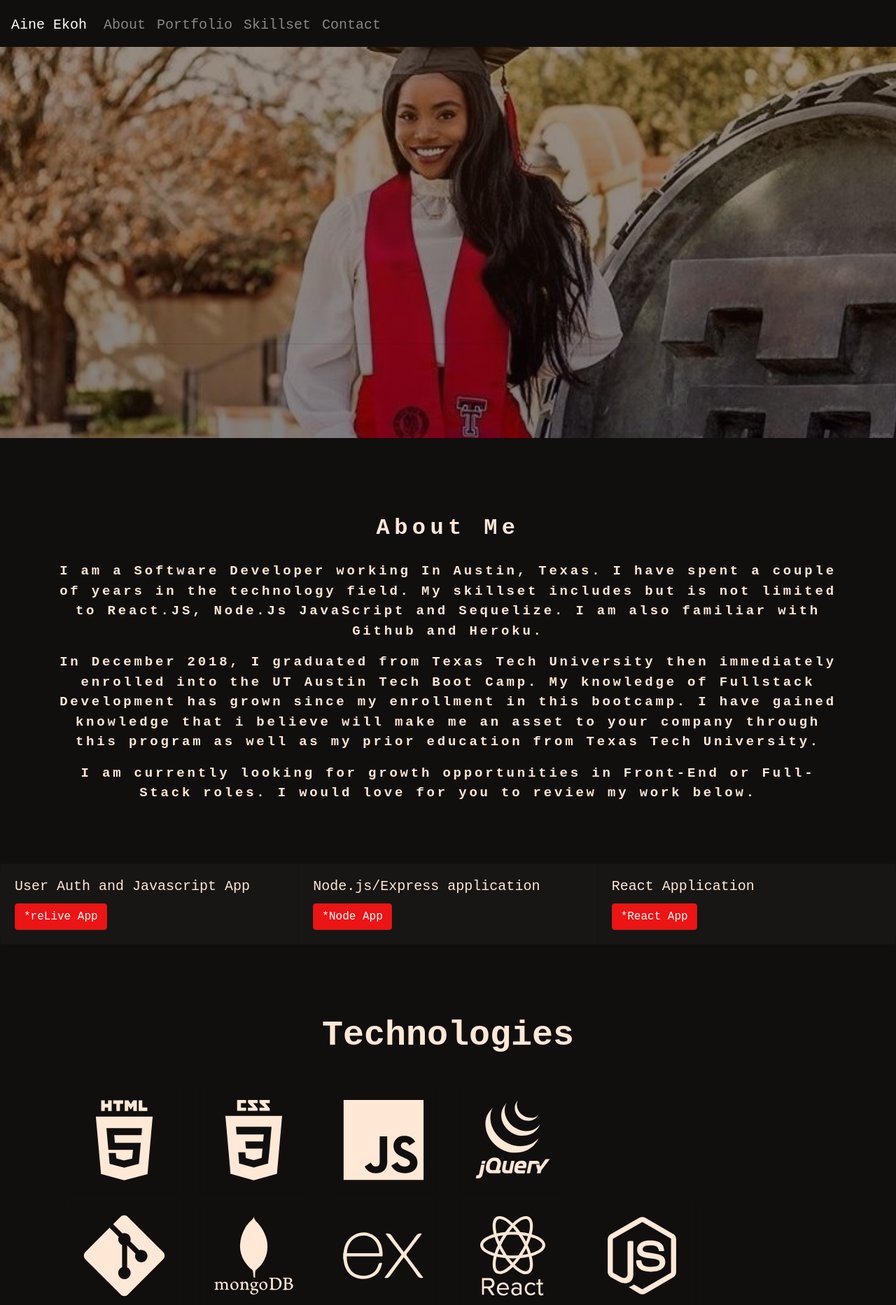
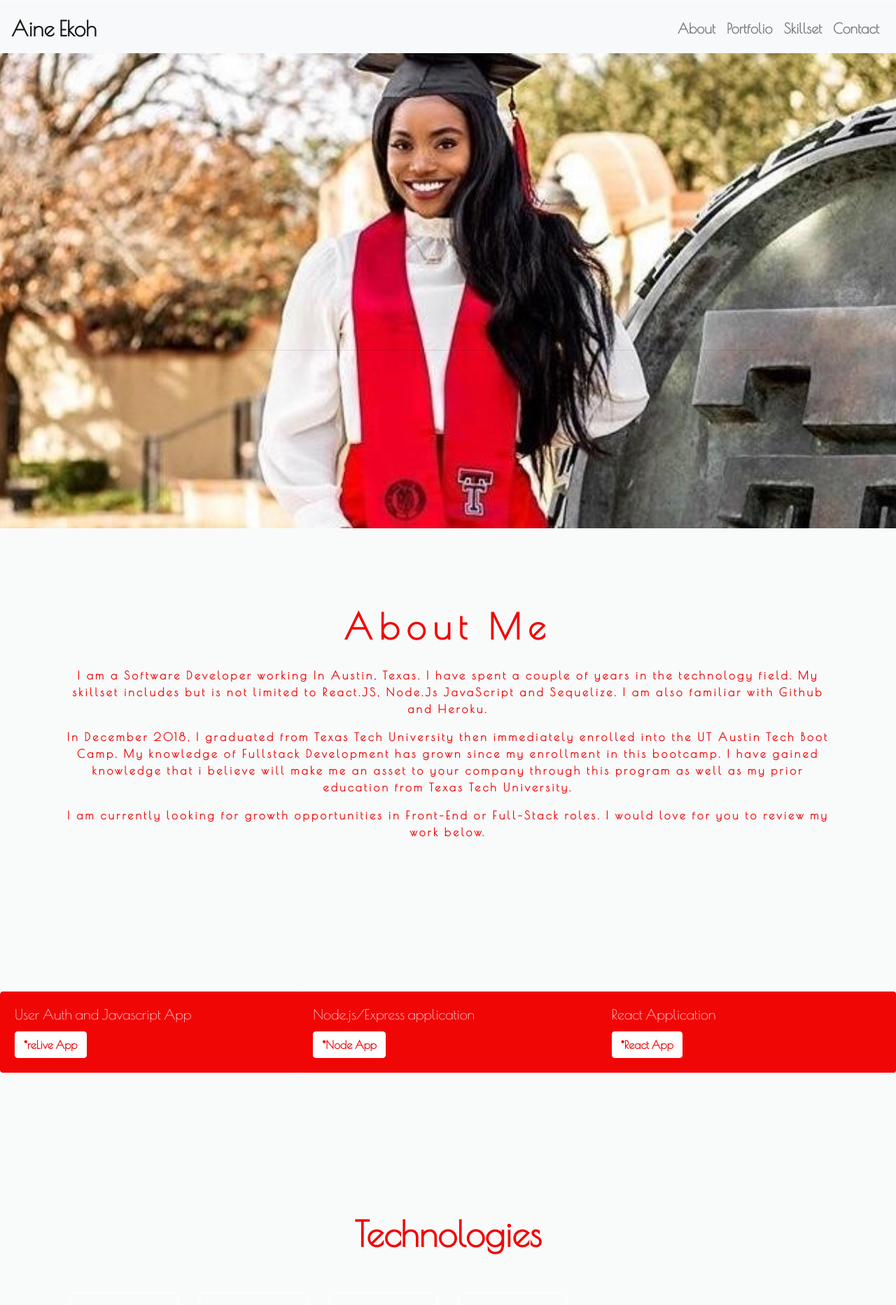
Before and after one commit to aekoh/AineReactPortfolio, a React (Create React App) app: page / in a window 1280 px wide. Shown: the top 1865 px of the page at 70% size. Built offline with nearby package versions, Linux system fonts and the light colour scheme.

Commit message:
changed style css

```diff
--- a/public/index.html
+++ b/public/index.html
@@ -10,12 +10,14 @@
       user's mobile device or desktop. See https://developers.google.com/web/fundamentals/web-app-manifest/
     -->
     <link rel="manifest" href="%PUBLIC_URL%/manifest.json" />
+
     <link
   rel="stylesheet"
   href="https://maxcdn.bootstrapcdn.com/bootstrap/4.3.1/css/bootstrap.min.css"
   integrity="sha384-ggOyR0iXCbMQv3Xipma34MD+dH/1fQ784/j6cY/iJTQUOhcWr7x9JvoRxT2MZw1T"
   crossorigin="anonymous"
 />
+<link href="https://fonts.googleapis.com/css?family=Poiret+One&display=swap" rel="stylesheet">
     <!--
       Notice the use of %PUBLIC_URL% in the tags above.
       It will be replaced with the URL of the `public` folder during the build.
--- a/src/components/About/About.css
+++ b/src/components/About/About.css
@@ -1,26 +1,31 @@
 .pStyle {
-    font-family: monospace;
+    font-family: 'Poiret One', cursive;
     letter-spacing: 0.2em;
 
 }
 
 h2 {
     letter-spacing: 0.2em;
-    font-family: monospace;
+    font-family: 'Poiret One', cursive;
     padding-bottom: 20px;
 
 }
 
 #aboutMe  {
     text-align: center;
-    padding-bottom: 70px;
+    padding-bottom: 200px;
     padding-top: 110px;
-    font-size: 19px;
-    font-family: monospace;
+    font-size: 16px;
+    font-family: 'Poiret One', cursive;
     letter-spacing: 0.2em;
-    color: #ffe8d5;
+    color: #f10606;
 }
 
 #p2, #p3 {
-    color: #ffe8d5;
+    color: #f10606;
 }
+
+.aboutMeStyle {
+    font-family: 'Poiret One', cursive;
+    font-size: 50px;
+}
--- a/src/components/About/About.js
+++ b/src/components/About/About.js
@@ -9,7 +9,7 @@ function About() {
     return (
         <div className="page-section" id="about">
         <div className="container" id="aboutMe">
-          <h2 className=" font-weight-bold">About Me</h2>
+          <h2 className="aboutMeStyle font-weight-bold">About Me</h2>
           <p className="pStyle font-weight-bold">
             I am a Software Developer working In Austin, Texas. I have spent
             a couple of years in the technology field. My skillset includes but is not
--- a/src/components/Contact/Contact.css
+++ b/src/components/Contact/Contact.css
@@ -1,20 +1,20 @@
 #contact {
-    padding-top: 30x;
+    padding-top: 40x;
     padding-bottom: 100px;
-    color: #ffe8d5;
+    color: #f10606;
     font-weight: 20px;
-    font-family: monospace;
+    font-family: 'Poiret One', cursive;
     font-size: 20px;
 }
 
 #email {
-    color:#ffe8d5;
+    color:#f10606;
 }
 
 h2 {
-    font-family: monospace;
+    font-family: 'Poiret One', cursive;
 }
 
 .icons {
-    color:rgb(193, 9, 9);
+    color:#f10606;
 }
--- a/src/components/Main/Main.css
+++ b/src/components/Main/Main.css
@@ -1,9 +1,7 @@
 header.masthead {
     padding-top: 25rem;
-    padding-bottom: calc(10rem - 50px);
-    background: linear-gradient(to bottom,
-    rgba(48, 25, 3, 0.5) 0%,
-    rgba(8, 0, 7, 0.5) 100%),
+    padding-bottom: calc(20rem - 90px);
+    background:
         url("./assets/Aine.jfif");
     background-position: center;
     background-repeat: no-repeat;
--- a/src/components/Navv/Navv.css
+++ b/src/components/Navv/Navv.css
@@ -1,11 +1,26 @@
 body {
     padding-top: 5px;
-    background-color: rgb(17, 14, 14);
-    color: #ffe8d5;
-    font-family: monospace;
+    background-color: rgb(249, 251, 251);
+    color: #000000;
+    font-family: 'Poiret One', cursive;
     font-size: 20px;
 }
 
 .bg-dark {
-    background-color: rgb(17, 14, 14) !important;
+    background-color: rgb(249, 251, 251) !important;
+
 }
+
+.homeName, .navSet {
+    font-family: 'Poiret One', cursive;
+    font-size: 20px;
+}
+
+.homeName {
+ font-size: 30px;
+ color:black;
+
+}
+ .test {
+    color:black;
+}
--- a/src/components/Navv/Navv.js
+++ b/src/components/Navv/Navv.js
@@ -11,15 +11,17 @@ import './Navv.css'
 
 function Navv() {
     return (
-<Navbar collapseOnSelect expand="lg" bg="dark" id="" variant="dark" className="navColor">
-  <Navbar.Brand href="#home">Aine Ekoh</Navbar.Brand>
+<Navbar collapseOnSelect expand="lg" bg="light" variant="light" className="navSet">
+  <Navbar.Brand className='homeName font-weight-bold' href="#home">Aine Ekoh</Navbar.Brand>
   <Navbar.Toggle aria-controls="responsive-navbar-nav" />
   <Navbar.Collapse id="responsive-navbar-nav">
     <Nav className="mr-auto">
-    <Nav.Link href="#aboutMe">About </Nav.Link>
-      <Nav.Link href="#cardDeck">Portfolio </Nav.Link>
-      <Nav.Link href="#skills">Skillset</Nav.Link>
-     <Nav.Link href="#contact">Contact</Nav.Link>
+    </Nav>
+    <Nav className='test'>
+    <Nav.Link className='font-weight-bold' href="#aboutMe">About </Nav.Link>
+      <Nav.Link className='font-weight-bold' href="#cardDeck">Portfolio </Nav.Link>
+      <Nav.Link className='font-weight-bold' href="#skills">Skillset</Nav.Link>
+     <Nav.Link className='font-weight-bold' href="#contact">Contact</Nav.Link>
     </Nav>
 
   </Navbar.Collapse>
--- a/src/components/Portfolio/Portfolio.css
+++ b/src/components/Portfolio/Portfolio.css
@@ -1,14 +1,17 @@
 
 
 #reliveButton, #nodeButton, #reactButton {
-    background-color:rgb(236, 20, 20);
-    border-color: rgb(187, 33, 28);
+    background-color:white;
+    border-color: white;
 
 }
 #reliveColor, #nodeColor {
-    color: white;
+    color: #f10606;
 }
 
 .relivebg, .nodebg, .reactbg {
-    background-color: rgb(24, 21, 21)
+    background-color:#f10606;
+    border-color:#f10606;
+    color: white;
+
 }
--- a/src/components/Portfolio/Portfolio.js
+++ b/src/components/Portfolio/Portfolio.js
@@ -15,13 +15,13 @@ function Portfolio() {
 
 
 
-      <CardGroup className='portfolioGroup'>
+      <CardGroup id='cardDeck' className='portfolioGroup'>
   <Card className='relivebg'>
     <Card.Body>
       <Card.Title>User Auth and Javascript App</Card.Title>
       <Card.Text>
         <Button
-     id='reliveButton'> <a id='reliveColor' className="static-link" href="https://lamaprojects.github.io/project1/" >*reLive App</a>
+     id='reliveButton'> <a id='reliveColor' className="static-link font-weight-bold" href="https://lamaprojects.github.io/project1/" >*reLive App</a>
    </Button>
       </Card.Text>
     </Card.Body>
@@ -29,10 +29,10 @@ function Portfolio() {
 
   <Card className='nodebg'>
     <Card.Body>
-      <Card.Title>Node.js/Express application</Card.Title>
+      <Card.Title >Node.js/Express application</Card.Title>
       <Card.Text>
    <Button
-     id='nodeButton'> <a id='nodeColor' className="static-link" href="https://friend-finder-aine.herokuapp.com/" >*Node App</a>
+     id='nodeButton'> <a id='nodeColor' className="static-link font-weight-bold" href="https://friend-finder-aine.herokuapp.com/" >*Node App</a>
   </Button>
       </Card.Text>
     </Card.Body>
@@ -43,7 +43,7 @@ function Portfolio() {
       <Card.Title>React Application</Card.Title>
       <Card.Text>
         <Button
-    id='reactButton'> <a id='nodeColor' className="static-link" href="https://greenatx.herokuapp.com/" >*React App</a>
+    id='reactButton'> <a id='nodeColor' className="static-link font-weight-bold" href="https://greenatx.herokuapp.com/" >*React App</a>
   </Button>
       </Card.Text>
     </Card.Body>
--- a/src/components/Skillset/Skillset.css
+++ b/src/components/Skillset/Skillset.css
@@ -4,29 +4,31 @@
 }
 
 .card-skill {
+    /* background: transparent; */
     background: transparent;
     text-align: center;
     /* border: 1px solid rgba(255, 108, 17, 0.9); */
     padding: 18px;
-    fill: #ffe8d5;
+    fill: #f10606;
     transition: 0.35s;
+    border-color: white;
 }
 
 .card-skill:hover {
-    background:rgb(198, 9, 9);
-    fill: rgb(246, 248, 246);
-    border-color: rgb(201, 8, 8);
-    box-shadow: 3px 3px 25px rgba(241, 241, 241, 0.5);
+    background:rgb(7, 7, 6);
+    fill: #f10606;
+    border-color: rgb(255, 255, 255);
+    box-shadow: 3px 3px 25px rgba(2, 2, 2, 0.5);
 }
 
 #skills {
     padding-bottom: 160px;
-    padding-top: 100px;
+    padding-top: 200px;
 }
 
 #skillSetColor {
-    padding-bottom: 18px;
+    padding-bottom: 30px;
     font-size: 50px;
-    font-family: monospace;
-    color:#ffe8d5;
+    font-family: 'Poiret One', cursive;
+    color:#f10606;
 }
```
